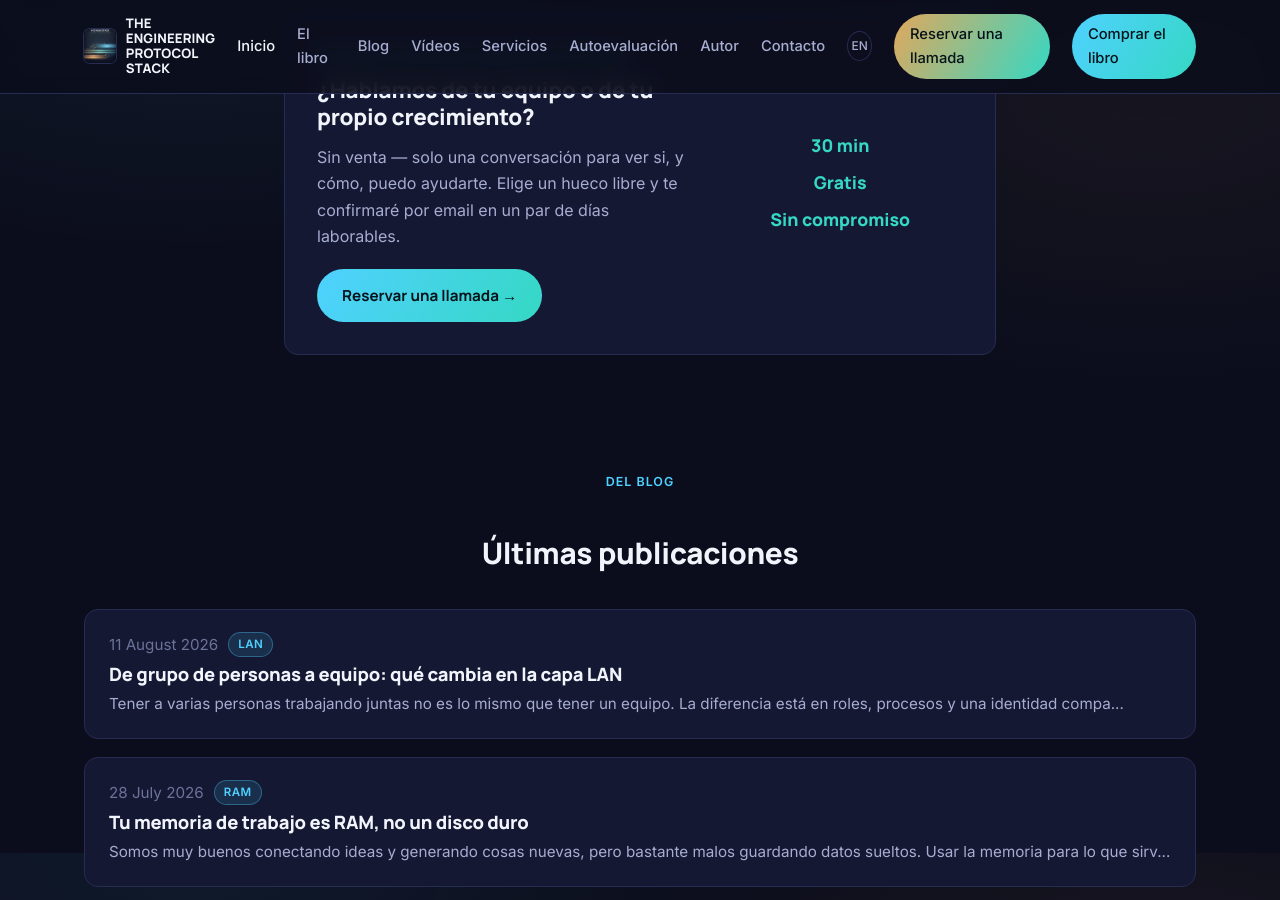
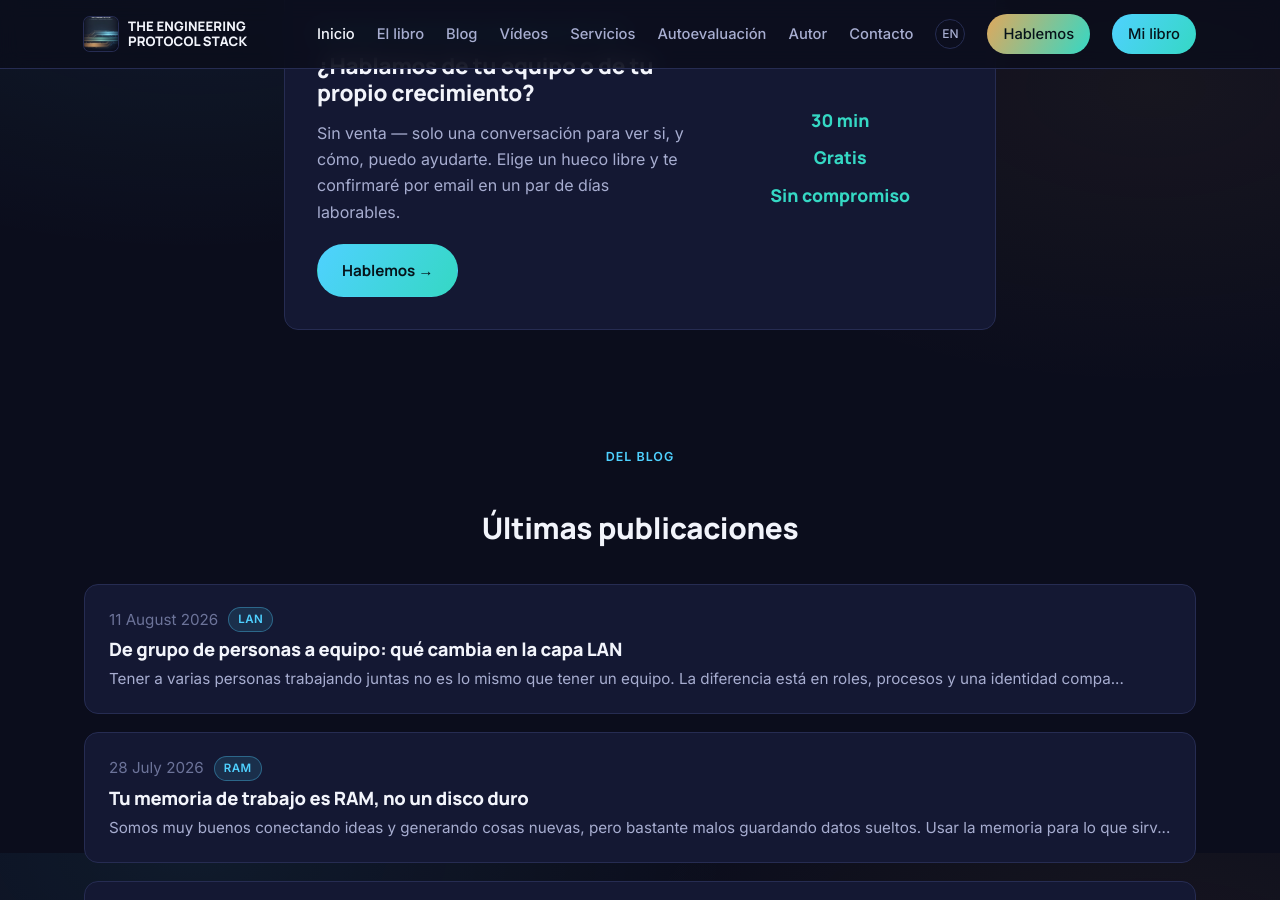
Before and after one commit to guillemf/engineeringprotocolstack, a Jekyll site: the page built from es/index.html, in a window 1280 px wide and 900 px high, scrolled down 1847 px. Built offline with Jekyll 4.4.1, drawn with Linux system fonts in a browser that asks for light colours.

Commit message:
Updated spanish texts

```diff
--- a/_data/i18n.yml
+++ b/_data/i18n.yml
@@ -8,8 +8,8 @@ es:
     assessment: "Autoevaluación"
     about: "Autor"
     contact: "Contacto"
-    buy: "Comprar el libro"
-    consultation: "Reservar una llamada"
+    buy: "Mi libro"
+    consultation: "Hablemos"
   footer:
     rights: "Todos los derechos reservados."
     explore: "Explorar"
--- a/es/consultation.md
+++ b/es/consultation.md
@@ -1,5 +1,5 @@
 ---
-title: Reservar una llamada
+title: Reserva una llamada conmigo
 subtitle: Una llamada introductoria gratuita de 30 minutos para ver cómo puedo ayudar a tu equipo o a tu propio crecimiento
 permalink: /es/consulta/
 lang: es
--- a/es/index.html
+++ b/es/index.html
@@ -90,7 +90,7 @@ alt_lang_url: /
         <span class="eyebrow" style="color:var(--teal);">Llamada introductoria gratuita de 30 min</span>
         <h3 style="margin:.5rem 0 .8rem; font-size:1.4rem;">¿Hablamos de tu equipo o de tu propio crecimiento?</h3>
         <p style="margin-bottom:1.2rem;">Sin venta — solo una conversación para ver si, y cómo, puedo ayudarte. Elige un hueco libre y te confirmaré por email en un par de días laborables.</p>
-        <a class="btn btn-primary" href="{{ '/es/consulta/' | relative_url }}">Reservar una llamada →</a>
+        <a class="btn btn-primary" href="{{ '/es/consulta/' | relative_url }}">Hablemos →</a>
       </div>
       <div class="booking-teaser__stats">
         <span class="booking-teaser__stat">30 min</span>
```
